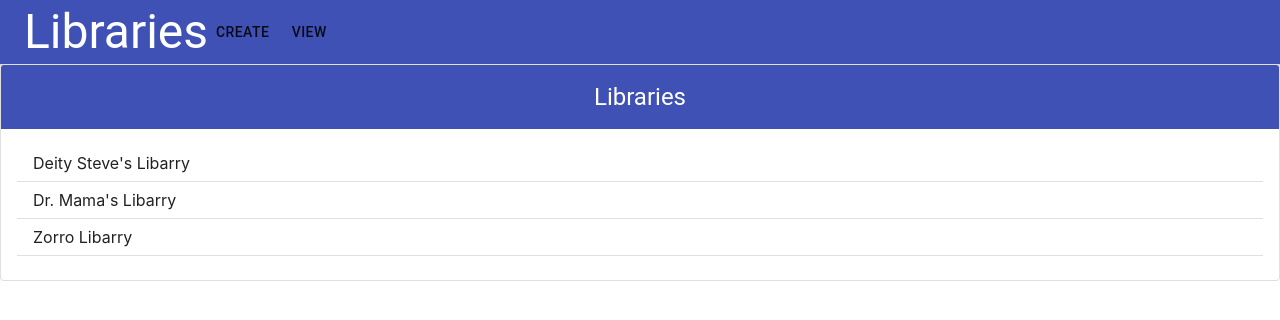
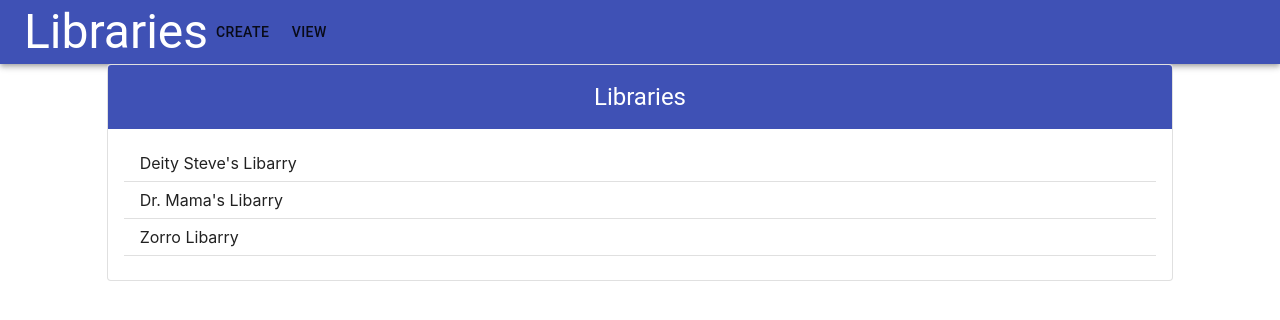
Before and after one commit to duncle-app/duncle-web-app, a React (Create React App) app: page /library in a window 1280 px wide. Shown: the top 320 px of the page. Built offline with nearby package versions, Linux system fonts and the light colour scheme; the HTML template or start-up script is replaced by a standard one.

Commit message:
Centered list

```diff
--- a/src/library-list/library-list.tsx
+++ b/src/library-list/library-list.tsx
@@ -4,6 +4,7 @@
 import AddLibrary from "./components/add-library";
 import { Divider, Card, CardHeader, CardContent } from "@material-ui/core";
 import useStyles from "../global-styles";
+import Grid from "@material-ui/core/Grid/Grid";
 interface LibraryListProps {
   libraries: Library[];
   onLibraryClick(library: Library): void;
@@ -15,18 +16,18 @@
 
 function LibraryList(props: LibraryListProps) {
   const {
-    showAddLibraryComponent,
     onLibraryClick,
-    onAddLibraryCancel,
-    onAddLibrarySubmit,
-    onAddLibraryClick,
     libraries,
   } = props;
 
   const { cardHeader } = useStyles();
 
+
+
   return (
     <div>
+      <Grid container justify="center">
+          <Grid item xs={10}>
               <Card variant="outlined">
                   <CardHeader title="Libraries" className={cardHeader} />
                   <CardContent>
@@ -42,6 +43,8 @@
                       ))}
                   </CardContent>
               </Card>
+          </Grid>
+      </Grid>
     </div>
   );
 }
```
Also changed, not shown: src/global-styles.tsx (+6 -6 lines). Lines whose indentation alone changed are shown as unchanged.
